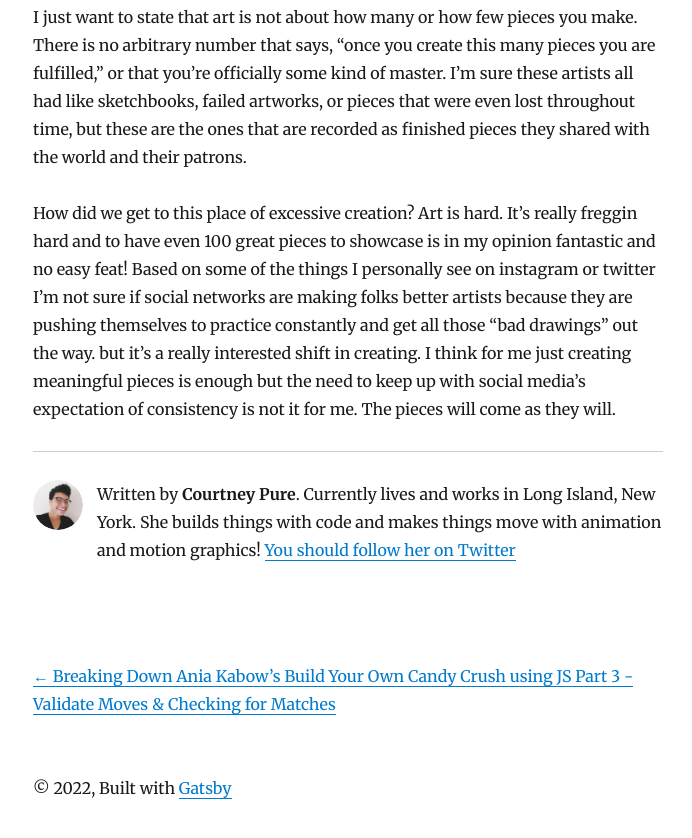
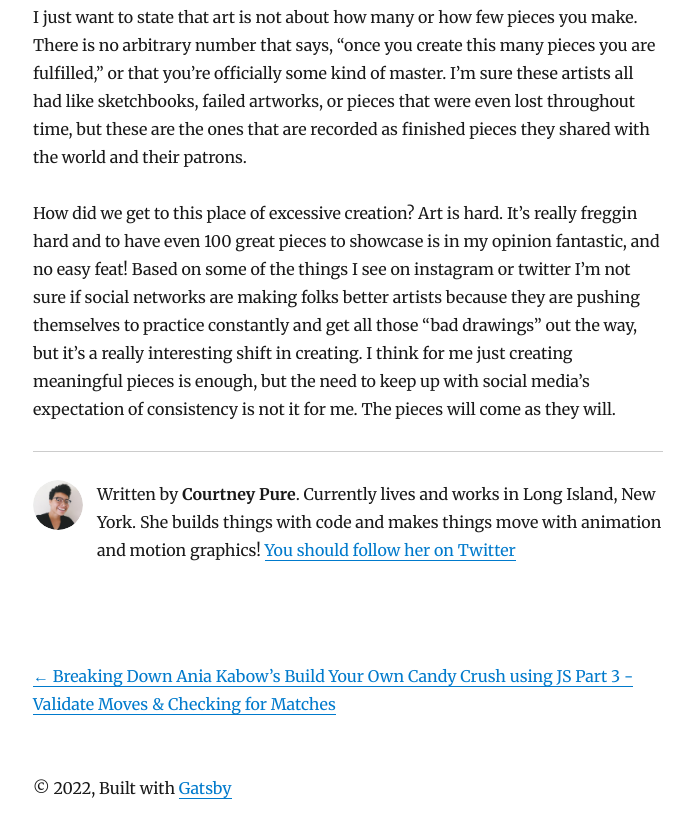
Before and after one commit to courtneypure/CPureMakeThingsBlog, a Gatsby site: page /excessive-art-making/ in a window 1280 px wide. Shown: the part 1304-2142 px from the top of the page, without its empty margins (292-984 px from the left). Built offline with nearby package versions, Linux system fonts and the light colour scheme; Gatsby itself is replaced by a stand-in of ours; some packages are replaced by stand-ins of ours.

Commit message:
Update index.md

```diff
--- a/content/blog/excessive-art-making/index.md
+++ b/content/blog/excessive-art-making/index.md
@@ -18,4 +18,4 @@ If we were to say today’s artists and creators were on the trajectory of two p
 
 I just want to state that art is not about how many or how few pieces you make.  There is no arbitrary number that says, “once you create this many pieces you are fulfilled,” or that you’re officially some kind of master. I’m sure these artists all had like sketchbooks, failed artworks, or pieces that were even lost throughout time, but these are the ones that are recorded as finished pieces they shared with the world and their patrons.
 
-How did we get to this place of excessive creation? Art is hard. It’s really freggin hard and to have even 100 great pieces to showcase is in my opinion fantastic and no easy feat! Based on some of the things I personally see on instagram or twitter I’m not sure if social networks are making folks better artists because they are pushing themselves to practice constantly and get all those “bad drawings” out the way. but it’s a really interested shift in creating.  I think for me just creating meaningful pieces is enough but the need to keep up with social media’s expectation of consistency is not it for me.  The pieces will come as they will.
+How did we get to this place of excessive creation? Art is hard. It’s really freggin hard and to have even 100 great pieces to showcase is in my opinion fantastic, and no easy feat! Based on some of the things I see on instagram or twitter I’m not sure if social networks are making folks better artists because they are pushing themselves to practice constantly and get all those “bad drawings” out the way, but it’s a really interesting shift in creating.  I think for me just creating meaningful pieces is enough, but the need to keep up with social media’s expectation of consistency is not it for me.  The pieces will come as they will.
```
